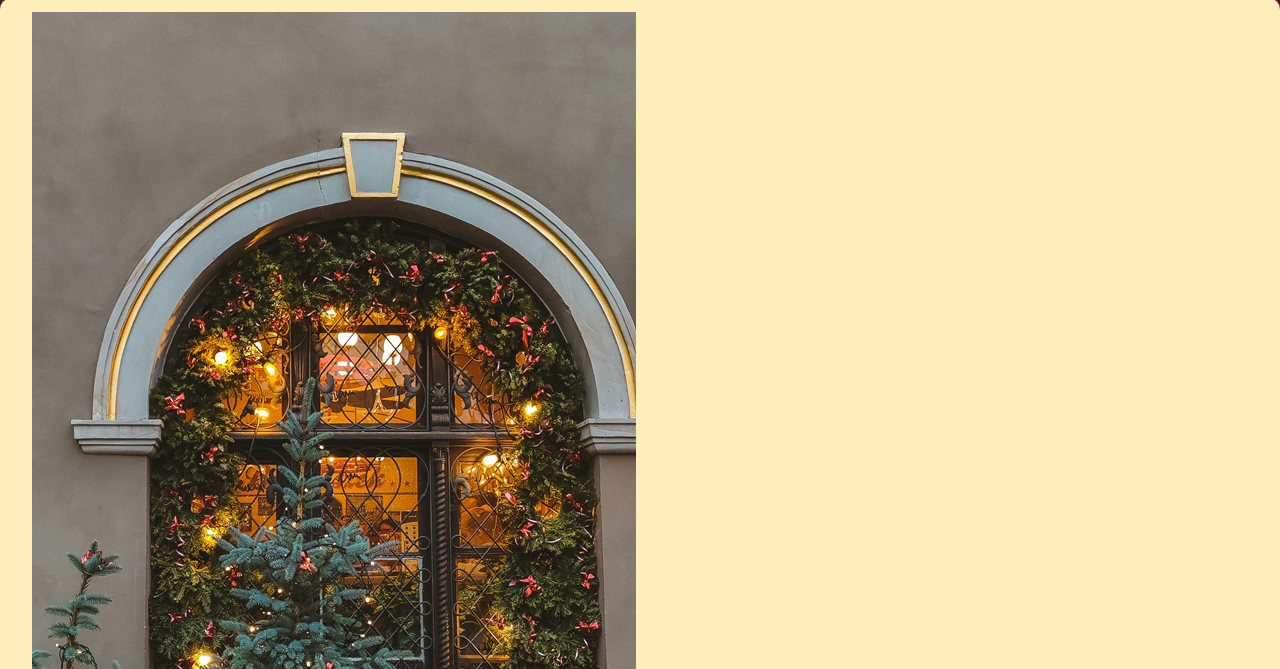
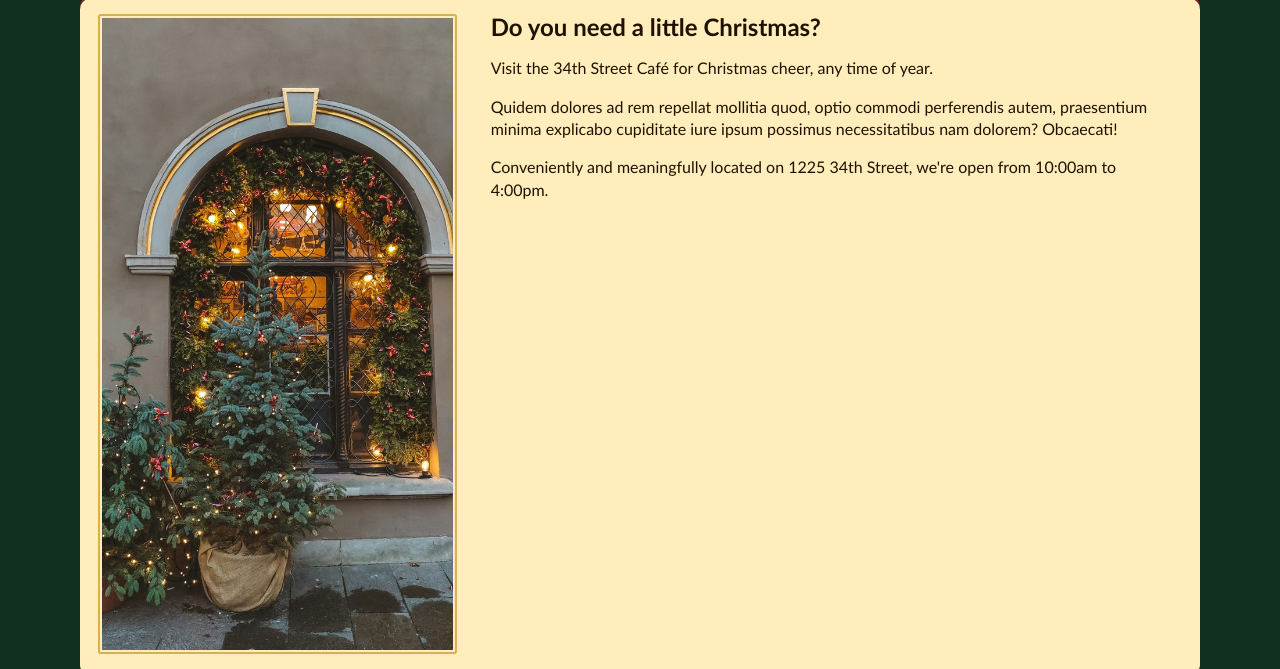
Before and after one commit to McKathlin/odin-restaurant, a website built with webpack: page src/template.html in a window 1280 px wide. Shown: the part 118-787 px from the top of the page. Built offline with nearby package versions, Linux system fonts and the light colour scheme.

Commit message:
Set up content grid

```diff
--- a/src/styles.css
+++ b/src/styles.css
@@ -8,12 +8,13 @@ body {
     --header-text-color: #ffeebb;
     --header-back-color: #123020;
     --tab-color: #9d1c22;
+    --frame-highlight-color: #dbaf51;
     --content-text-color: #201000;
     --content-back-color: #ffeebb;
 
     --default-font: 'Gill Sans', 'Gill Sans MT', Calibri, sans-serif;
 
-    --content-width: 80rem;
+    --content-width: 70rem;
 
     font-family: var(--default-font);
     color: var(--header-text-color);
@@ -75,8 +76,48 @@ main {
     border-top: 0.4rem solid var(--tab-color);
     border-radius: 1.2rem 1.2rem 0.4rem 0.4rem;
     max-width: var(--content-width);
-    padding: 1rem 2rem;
+    padding: 1rem;
     margin: auto;
+}
+
+#content {
+    display: grid;
+    grid-template-columns: 1fr 1fr 1fr;
+    grid-template-rows: repeat(auto-fit, min-content);
+    min-height: 70vh;
+}
+
+#content .section-head {
+    grid-column: span 3;
+}
+
+#content .text-block {
+    grid-column: span 2;
+    padding: 0 2rem;
+}
+
+#content .text-block * {
+    margin-bottom: 1rem;
+}
+
+#content .text-block p {
+    line-height: 1.4rem;
+}
+
+#content img {
+    display: block;
+    width: 100%;
+    background-color: var(--frame-highlight-color);
+    border: 0.4rem double var(--content-back-color);
+    border-radius: 0.3rem;
+}
+
+#content .image-left {
+    grid-column: 1;
+}
+
+#content .image-right {
+    grid-column: -1;
 }
 
 /* Footer */
```
